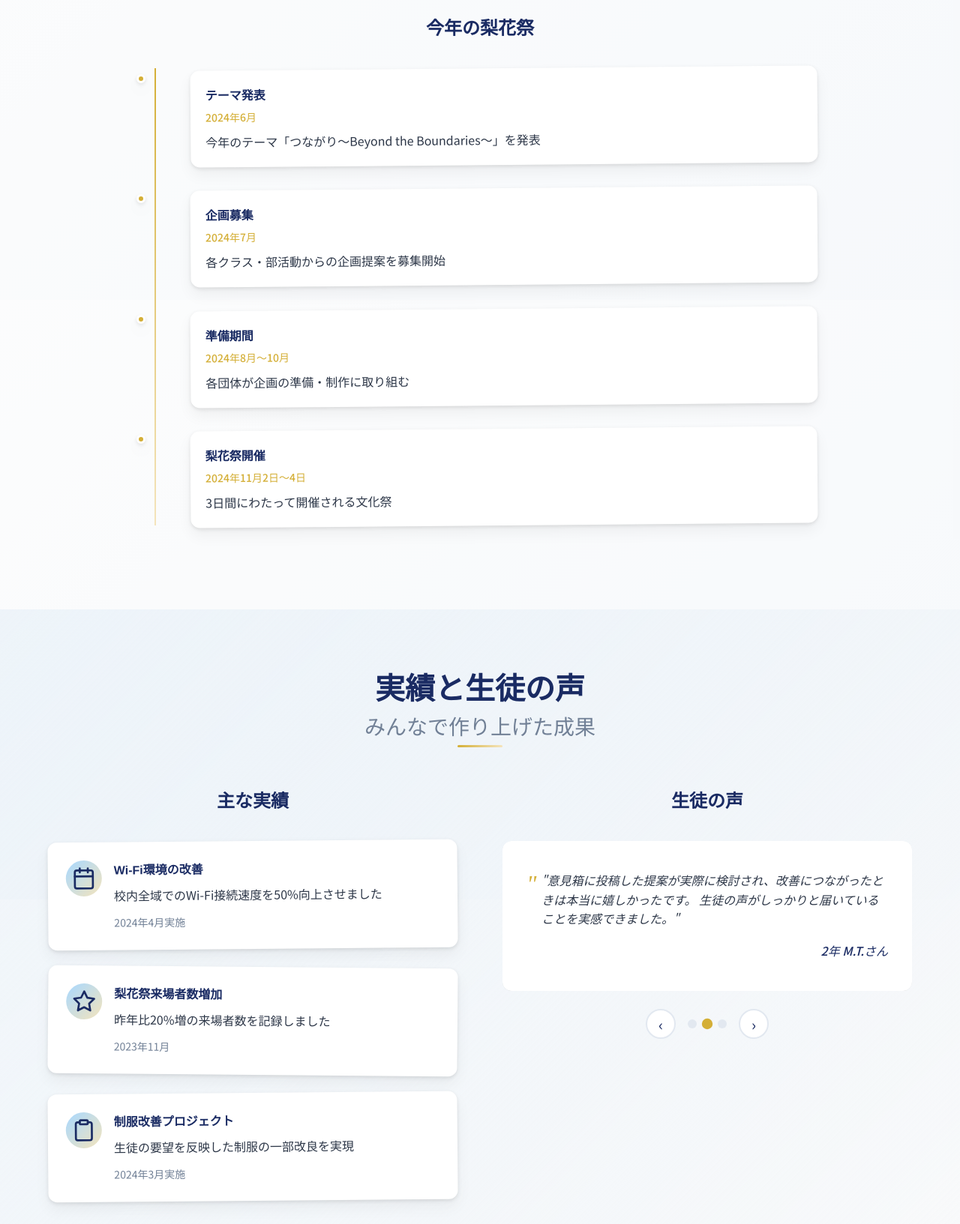
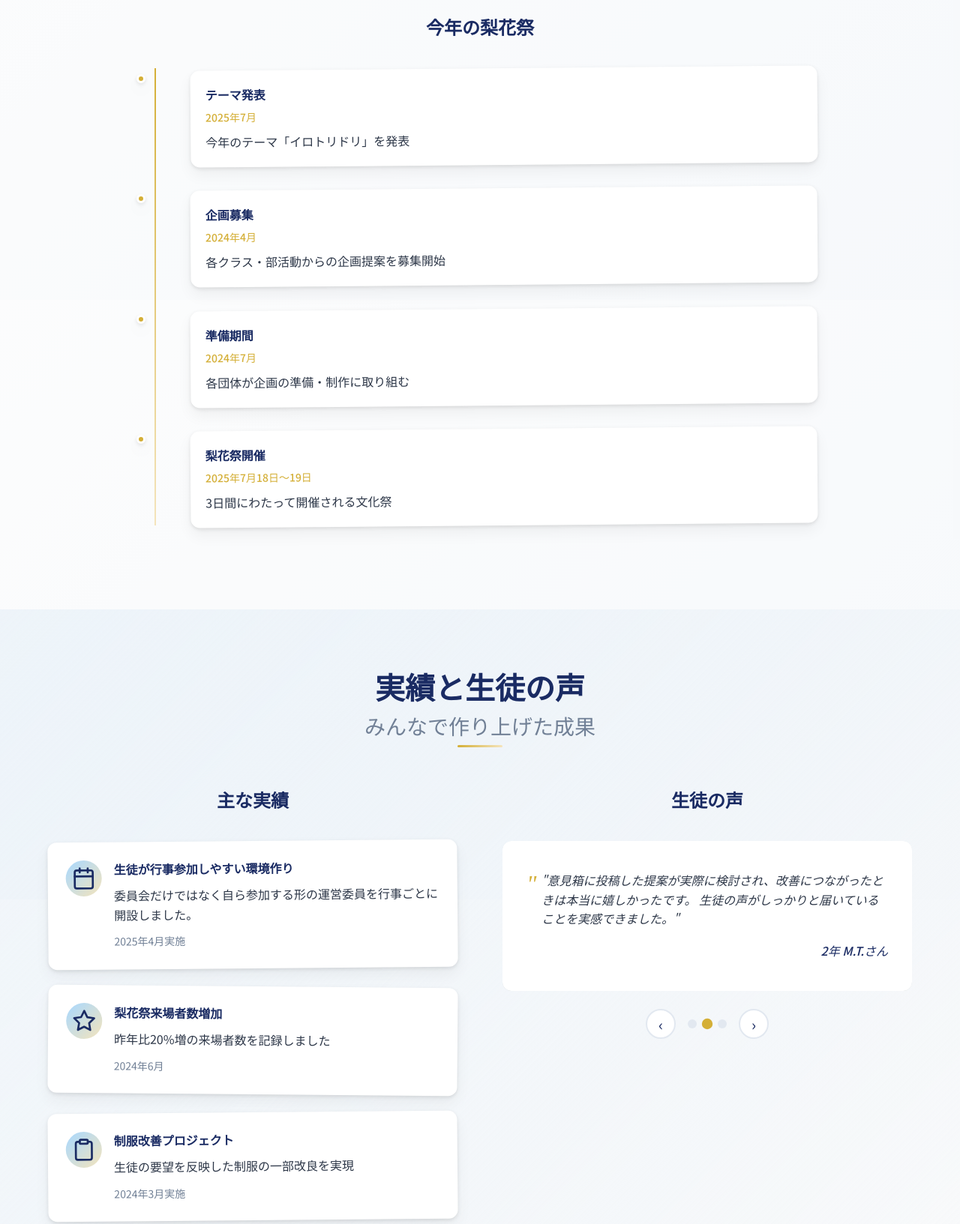
Before and after one commit to hato1125creator/demo, a plain HTML site: page index.html in a window 1280 px wide. Shown: the part 3600-5233 px from the top of the page at 75% size. Drawn offline with Linux system fonts and the light colour scheme.

Commit message:
サイト初回アップロード

```diff
--- a/index.html
+++ b/index.html
@@ -311,15 +311,15 @@
                                 <div class="timeline-marker"></div>
                                 <div class="timeline-content">
                                     <h4 class="timeline-title">テーマ発表</h4>
-                                    <p class="timeline-date">2024年6月</p>
-                                    <p class="timeline-description">今年のテーマ「つながり〜Beyond the Boundaries〜」を発表</p>
+                                    <p class="timeline-date">2025年7月</p>
+                                    <p class="timeline-description">今年のテーマ「イロトリドリ」を発表</p>
                                 </div>
                             </div>
                             <div class="timeline-item">
                                 <div class="timeline-marker"></div>
                                 <div class="timeline-content">
                                     <h4 class="timeline-title">企画募集</h4>
-                                    <p class="timeline-date">2024年7月</p>
+                                    <p class="timeline-date">2024年4月</p>
                                     <p class="timeline-description">各クラス・部活動からの企画提案を募集開始</p>
                                 </div>
                             </div>
@@ -327,7 +327,7 @@
                                 <div class="timeline-marker"></div>
                                 <div class="timeline-content">
                                     <h4 class="timeline-title">準備期間</h4>
-                                    <p class="timeline-date">2024年8月〜10月</p>
+                                    <p class="timeline-date">2024年7月</p>
                                     <p class="timeline-description">各団体が企画の準備・制作に取り組む</p>
                                 </div>
                             </div>
@@ -335,7 +335,7 @@
                                 <div class="timeline-marker"></div>
                                 <div class="timeline-content">
                                     <h4 class="timeline-title">梨花祭開催</h4>
-                                    <p class="timeline-date">2024年11月2日〜4日</p>
+                                    <p class="timeline-date">2025年7月18日〜19日</p>
                                     <p class="timeline-description">3日間にわたって開催される文化祭</p>
                                 </div>
                             </div>
@@ -369,9 +369,9 @@
                                     </svg>
                                 </div>
                                 <div class="achievement-content">
-                                    <h4 class="achievement-title">Wi-Fi環境の改善</h4>
-                                    <p class="achievement-description">校内全域でのWi-Fi接続速度を50%向上させました</p>
-                                    <span class="achievement-date">2024年4月実施</span>
+                                    <h4 class="achievement-title">生徒が行事参加しやすい環境作り</h4>
+                                    <p class="achievement-description">委員会だけではなく自ら参加する形の運営委員を行事ごとに開設しました。</p>
+                                    <span class="achievement-date">2025年4月実施</span>
                                 </div>
                             </article>
 
@@ -384,7 +384,7 @@
                                 <div class="achievement-content">
                                     <h4 class="achievement-title">梨花祭来場者数増加</h4>
                                     <p class="achievement-description">昨年比20%増の来場者数を記録しました</p>
-                                    <span class="achievement-date">2023年11月</span>
+                                    <span class="achievement-date">2024年6月</span>
                                 </div>
                             </article>
 
@@ -479,9 +479,9 @@
                         <div class="faq-answer" id="faq-answer-2" aria-hidden="true">
                             <div class="faq-answer-content">
                                 <span class="faq-answer-icon">A</span>
-                                <p>定例会議は月2回（第2・第4水曜日の放課後）開催しています。
-                                その他、イベント前や重要な議題がある場合は臨時会議を行うことがあります。
-                                活動時間は平日の放課後1〜2時間程度です。</p>
+                                <p>基本は週3回（月・水・金放課後）開催しています。
+                                その他、イベント前や重要な議題がある場合はほぼ毎日行うことがあります。
+                                活動時間は平日の放課後〜最終下校時間までです。</p>
                             </div>
                         </div>
                     </article>
@@ -591,8 +591,8 @@
                 <div class="footer-section">
                     <h4 class="footer-section-title">お問い合わせ</h4>
                     <ul class="footer-contact">
-                        <li>生徒会室: 3階</li>
-                        <li>受付時間: 平日 15:30-17:00</li>
+                        <li>生徒会室※活動日によってはGW棟</li>
+                        <li>受付時間: 平日 15:30-19:00</li>
                         <li>Email: student-council@ceh.ed.jp</li>
                     </ul>
                 </div>
```
